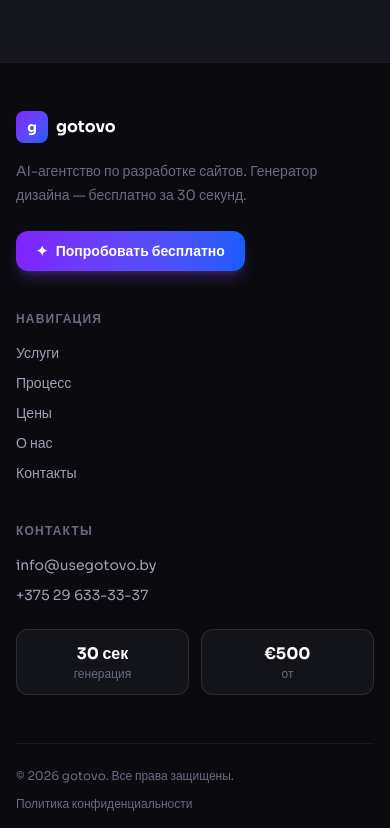
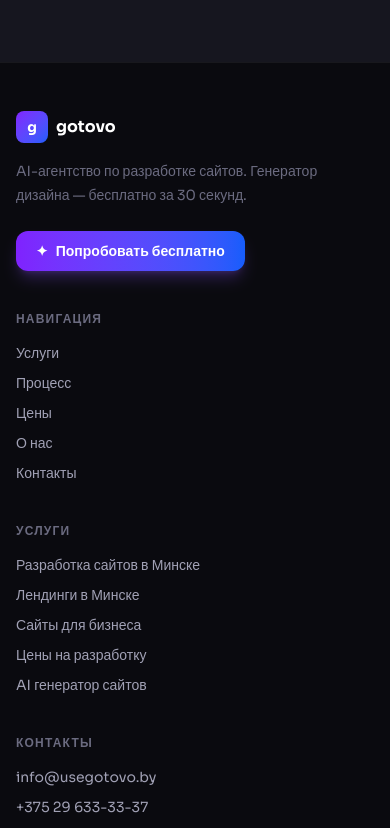
Before and after one commit to Artem-krivko/gotovo, a Next.js app: page / in a window 390 px wide. Shown: the part 5956-6784 px from the top of the page. Built offline with nearby package versions, Linux system fonts and the light colour scheme; no server answers.

Commit message:
fix: header nav — remove SEO links, add Process; footer — add SEO links column

```diff
--- a/components/layout/site-footer.tsx
+++ b/components/layout/site-footer.tsx
@@ -8,11 +8,19 @@ const NAV_LINKS = [
   { href: "/contacts", label: "Контакты" },
 ] as const;
 
+const SEO_LINKS = [
+  { href: "/razrabotka-sajtov-minsk", label: "Разработка сайтов в Минске" },
+  { href: "/lending-minsk", label: "Лендинги в Минске" },
+  { href: "/sozdanie-sajtov-dlya-biznesa", label: "Сайты для бизнеса" },
+  { href: "/razrabotka-sajtov-ceny", label: "Цены на разработку" },
+  { href: "/ai-generator-sajta", label: "AI генератор сайтов" },
+] as const;
+
 export function SiteFooter() {
   return (
     <footer className="border-t border-white/[0.06] bg-[#0A0A0F]">
       <div className="mx-auto max-w-6xl px-4 py-12 sm:px-6 lg:py-16">
-        <div className="grid gap-10 md:grid-cols-[1.5fr_1fr_1fr]">
+        <div className="grid gap-10 md:grid-cols-[1.5fr_1fr_1fr_1fr]">
 
           {/* Brand */}
           <div>
@@ -32,7 +40,9 @@ export function SiteFooter() {
 
           {/* Навигация */}
           <div>
-            <p className="text-xs font-semibold uppercase tracking-widest text-[#6B6B80]">Навигация</p>
+            <p className="text-xs font-semibold uppercase tracking-widest text-[#6B6B80]">
+              Навигация
+            </p>
             <nav className="mt-4 flex flex-col gap-2.5" aria-label="Навигация в футере">
               {NAV_LINKS.map((link) => (
                 <Link key={link.href} href={link.href}
@@ -43,9 +53,26 @@ export function SiteFooter() {
             </nav>
           </div>
 
+          {/* SEO-ссылки */}
+          <div>
+            <p className="text-xs font-semibold uppercase tracking-widest text-[#6B6B80]">
+              Услуги
+            </p>
+            <nav className="mt-4 flex flex-col gap-2.5" aria-label="SEO навигация">
+              {SEO_LINKS.map((link) => (
+                <Link key={link.href} href={link.href}
+                  className="text-sm text-[#A1A1B5] transition-colors hover:text-white">
+                  {link.label}
+                </Link>
+              ))}
+            </nav>
+          </div>
+
           {/* Контакты */}
           <div>
-            <p className="text-xs font-semibold uppercase tracking-widest text-[#6B6B80]">Контакты</p>
+            <p className="text-xs font-semibold uppercase tracking-widest text-[#6B6B80]">
+              Контакты
+            </p>
             <div className="mt-4 flex flex-col gap-2.5 text-sm text-[#A1A1B5]">
               <a href="mailto:info@usegotovo.by" className="transition-colors hover:text-white">
                 info@usegotovo.by
@@ -55,7 +82,10 @@ export function SiteFooter() {
               </a>
             </div>
             <div className="mt-6 grid grid-cols-2 gap-3">
-              {[{ value: "30 сек", label: "генерация" }, { value: "€500", label: "от" }].map((m) => (
+              {[
+                { value: "30 сек", label: "генерация" },
+                { value: "500$", label: "от" },
+              ].map((m) => (
                 <div key={m.label} className="rounded-xl border border-white/10 bg-[#13131A] p-3 text-center">
                   <p className="text-base font-bold text-white">{m.value}</p>
                   <p className="text-xs text-[#6B6B80]">{m.label}</p>
@@ -66,8 +96,11 @@ export function SiteFooter() {
         </div>
 
         <div className="mt-12 flex flex-col gap-3 border-t border-white/[0.06] pt-6 sm:flex-row sm:items-center sm:justify-between">
-          <p className="text-xs text-[#6B6B80]">© {new Date().getFullYear()} gotovo. Все права защищены.</p>
-          <Link href="/privacy" className="text-xs text-[#6B6B80] transition-colors hover:text-[#A1A1B5]">
+          <p className="text-xs text-[#6B6B80]">
+            © {new Date().getFullYear()} gotovo. Все права защищены.
+          </p>
+          <Link href="/privacy"
+            className="text-xs text-[#6B6B80] transition-colors hover:text-[#A1A1B5]">
             Политика конфиденциальности
           </Link>
         </div>
--- a/components/layout/site-header.tsx
+++ b/components/layout/site-header.tsx
@@ -7,8 +7,7 @@ import { useState, useCallback } from "react";
 
 const NAV_LINKS = [
   { href: "/services", label: "Услуги" },
-  { href: "/uslugi", label: "По нишам" },
-  { href: "/goroda", label: "Города" },
+  { href: "/process", label: "Процесс" },
   { href: "/pricing", label: "Цены" },
   { href: "/about", label: "О нас" },
   { href: "/contacts", label: "Контакты" },
@@ -50,7 +49,7 @@ export function SiteHeader() {
         <Logo />
 
         {/* Desktop nav */}
-        <nav className="hidden items-center gap-1 lg:flex" aria-label="Основная навигация">
+        <nav className="hidden items-center gap-1 md:flex" aria-label="Основная навигация">
           {NAV_LINKS.map((link) => (
             <Link key={link.href} href={link.href}
               className="rounded-lg px-3 py-2 text-sm font-medium text-[#A1A1B5] transition-colors hover:bg-white/5 hover:text-white">
@@ -60,7 +59,7 @@ export function SiteHeader() {
         </nav>
 
         {/* Desktop CTA */}
-        <div className="hidden lg:block">
+        <div className="hidden md:block">
           <Link href="/generator"
             className="inline-flex items-center gap-2 rounded-xl bg-gradient-to-r from-violet-600 to-blue-600 px-4 py-2 text-sm font-semibold text-white shadow-lg shadow-violet-500/25 transition hover:opacity-90 hover:-translate-y-0.5">
             <span aria-hidden="true">✦</span>
@@ -70,7 +69,7 @@ export function SiteHeader() {
 
         {/* Mobile burger */}
         <button
-          className="inline-flex h-9 w-9 items-center justify-center rounded-lg border border-white/10 text-[#A1A1B5] transition hover:bg-white/5 hover:text-white lg:hidden"
+          className="inline-flex h-9 w-9 items-center justify-center rounded-lg border border-white/10 text-[#A1A1B5] transition hover:bg-white/5 hover:text-white md:hidden"
           onClick={handleToggle}
           aria-label={open ? "Закрыть меню" : "Открыть меню"}
           aria-expanded={open}
@@ -81,7 +80,7 @@ export function SiteHeader() {
 
       {/* Mobile menu */}
       {open && (
-        <div className="border-t border-white/[0.06] bg-[#0A0A0F] px-4 py-4 lg:hidden">
+        <div className="border-t border-white/[0.06] bg-[#0A0A0F] px-4 py-4 md:hidden">
           <nav className="flex flex-col gap-1" aria-label="Мобильная навигация">
             {NAV_LINKS.map((link) => (
               <Link key={link.href} href={link.href} onClick={handleClose}
```
